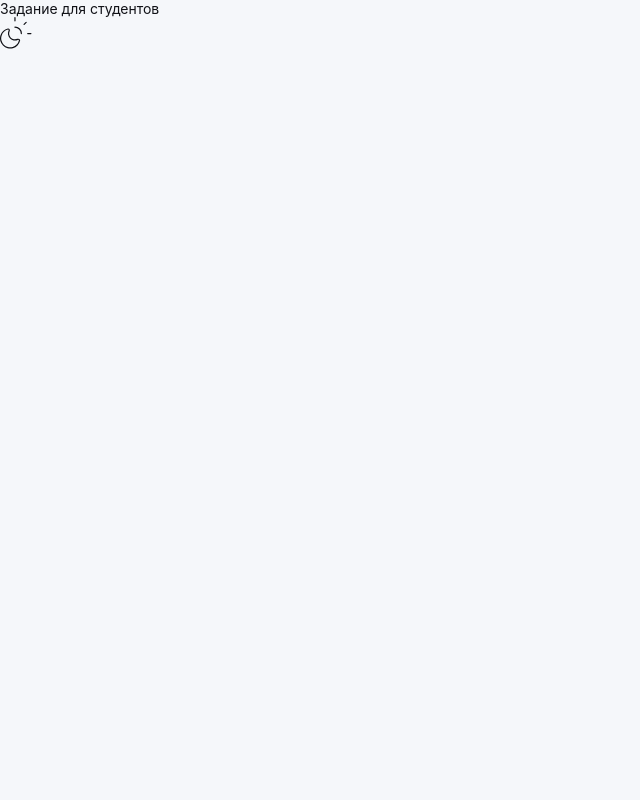
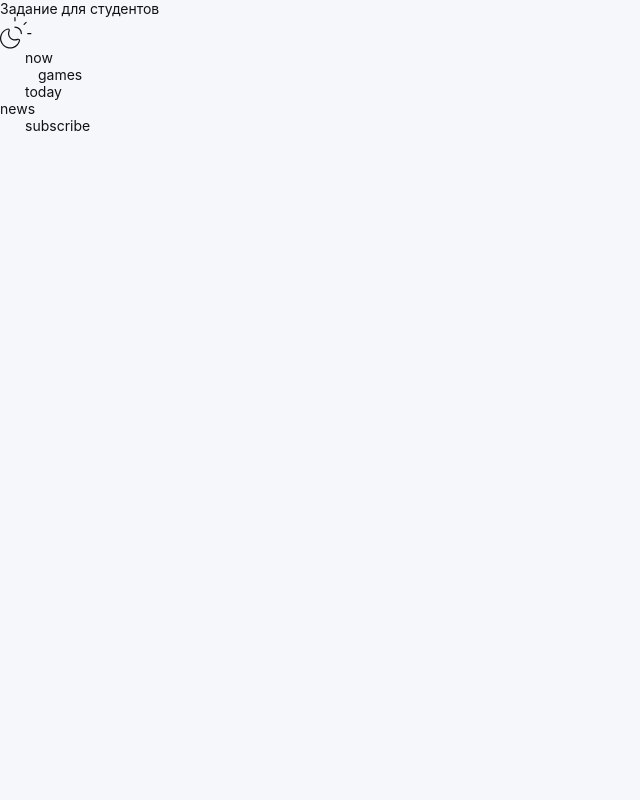
Before and after one commit to nikolayknyazev/esports-22, a React (Create React App) app in the folder submissions/06-js/frontend/: page / in a window 1280 px wide. Shown: the top 800 px of the page, without its empty margins (0-640 px from the left). Built offline with nearby package versions, Linux system fonts and the light colour scheme.

Commit message:
feat: initial sections main page

```diff
--- a/submissions/06-js/frontend/src/pages/main/Main.css
+++ b/submissions/06-js/frontend/src/pages/main/Main.css
@@ -8,3 +8,27 @@
     min-height: 100vh;
     box-sizing: border-box;
 }
+
+.section-now, .section-today, .section-tops, .section-sub {
+    margin: 0 25px;
+}
+
+.section-games {
+    margin: 0 38px;
+}
+
+.section-today {
+
+}
+
+.section-news {
+    width: 100%;
+}
+
+.section-tops {
+
+}
+
+.section-sub {
+
+}
--- a/submissions/06-js/frontend/src/pages/main/Main.tsx
+++ b/submissions/06-js/frontend/src/pages/main/Main.tsx
@@ -7,6 +7,30 @@ export const MainPage: React.FC = () => {
     <div className="main-page">
       Задание для студентов
       <ThemeSwitcher />
+
+      <section className="section-now">
+        now
+      </section>
+
+      <section className="section-games">
+        games
+      </section>
+
+      <section className="section-today">
+        today
+      </section>
+
+      <section className="section-news">
+        news
+      </section>
+
+      <section className="section-tops">
+
+      </section>
+
+      <section className="section-sub">
+        subscribe
+      </section>
     </div>
   );
 };
```
Lines whose indentation alone changed are shown as unchanged.
